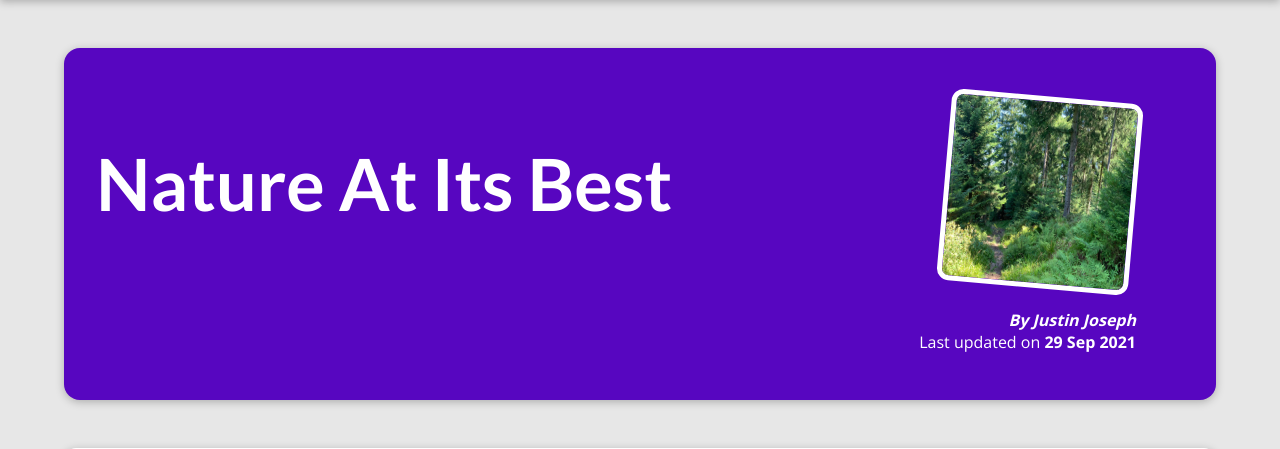
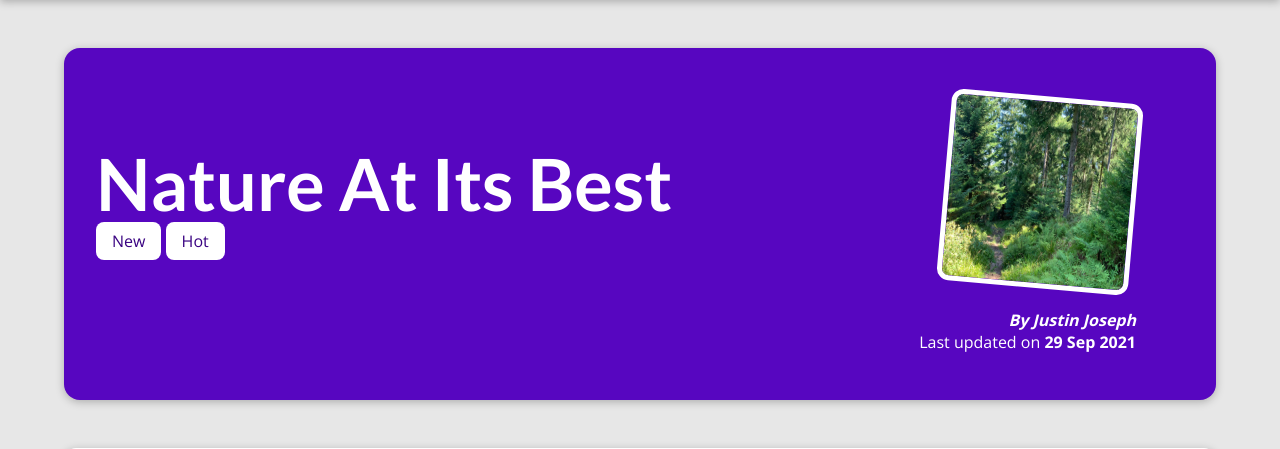
Before and after one commit to justinlove0987/django-mysite-Maximilian, a Django app: a page that uses blog/templates/blog/post-detail.html in a window 1280 px wide. Shown: the part 80-529 px from the top of the page. Run offline with Django 3.2, Linux system fonts and the light colour scheme; data comes from the database, SQL or seed files in the repository.

Commit message:
128 first commit

```diff
--- a/blog/static/blog/post-detail.css
+++ b/blog/static/blog/post-detail.css
@@ -22,6 +22,7 @@ body {
   #summary h2 {
     color: white;
     font-size: 4.5rem;
+    margin-bottom: 0.25rem;
   }
 
   #summary article {
@@ -51,6 +52,11 @@ body {
     font-weight: bold;
   }
 
+  #summary a {
+    color: white;
+    text-decoration: none;
+  }
+
   main {
     width: 90%;
     max-width: 90rem;
@@ -60,3 +66,10 @@ body {
     border-radius: 12px;
     box-shadow: 0 2px 8px rgba(0, 0, 0, 0.25);
   }
+
+  .tag {
+    background-color: white;
+    color: #390281;
+    padding: 0.5rem 1rem;
+    border-radius: 8px;
+  }
--- a/blog/templates/blog/post-detail.html
+++ b/blog/templates/blog/post-detail.html
@@ -12,9 +12,15 @@
 {% block content %}
 <section id="summary">
   <h2>{{ post.title }}</h2>
+  <div>
+    {% comment %} posts does have tesxts, it's not a list of tags, it's just an object allows us to drill into their related model{% endcomment %}
+    {% for tag in post_tags %}
+      <span class="tag">{{ tag.caption }}</span>
+    {% endfor %}
+  </div>
   <article>
     <img src="{% static "blog/images/"|add:post.image_name %}" alt="{{ post.title }}" />
-    <address>By {{ post.author }}</address>
+    <address>By <a href="mailto:{{ post.author.email_address }}">{{ post.author }}</a></address>
     <div>Last updated on <time>{{ post.date|date:"d M Y" }}</time></div>
   </article>
 </section>
--- a/blog/views.py
+++ b/blog/views.py
@@ -26,5 +26,6 @@ def posts(request):
 def post_detail(request, slug):
     identified_post = get_object_or_404(Post, slug=slug)
     return render(request, "blog/post-detail.html", {
-      "post": identified_post
+      "post": identified_post,
+      "post_tags": identified_post.tags.all()
     })
```
